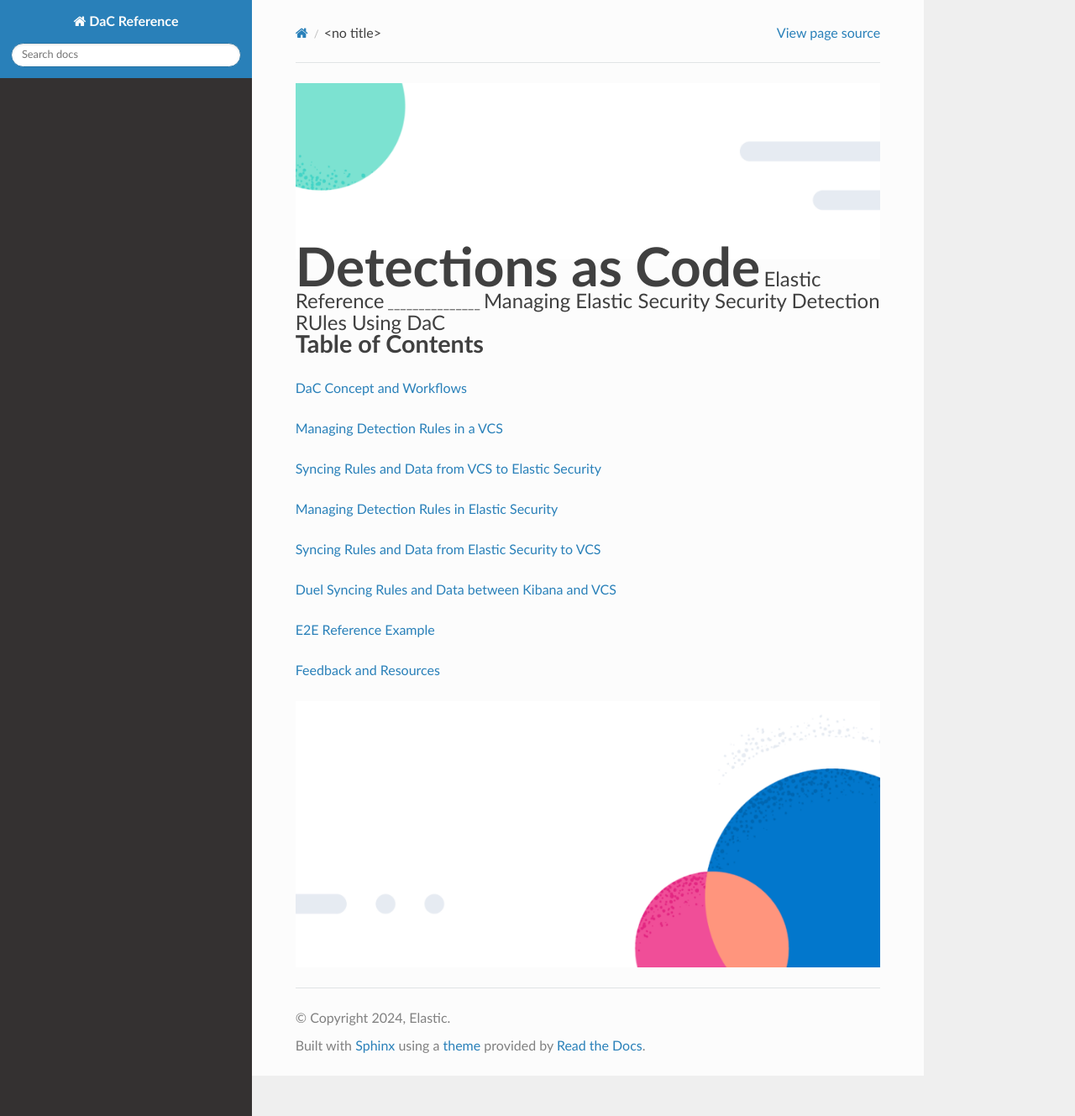
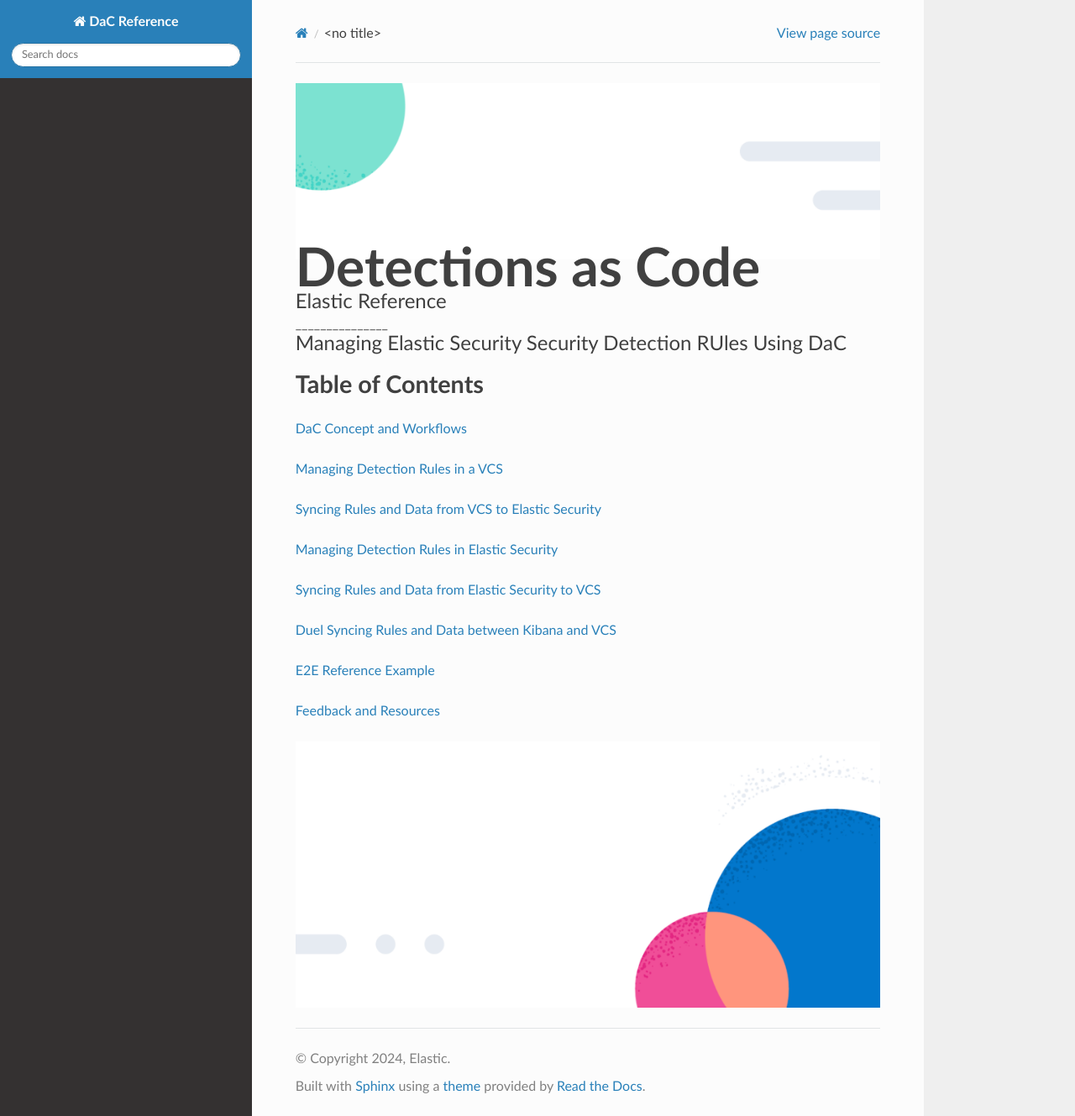
Before and after one commit to elastic/DaC-Reference, a Sphinx documentation site: the page built from docs/index.md, in a window 1280 px wide and 1329 px high. Shown: the whole window at 84% size. Built offline with Sphinx 7.4.7 and the Read the Docs theme 2.0.0, drawn with Linux system fonts in a browser that asks for light colours.

Commit message:
fix index formatting

```diff
--- a/docs/index.md
+++ b/docs/index.md
@@ -1,8 +1,8 @@
 ![Header](./_static/header.png)
-<span style="font-size:4em;font-weight: bold;">Detections as Code</span>
-<span style="font-size:1.5em;">Elastic Reference</span>
-<span style="font-size:em;">_______________</span>
-<span style="font-size:1.5em;">Managing Elastic Security Security Detection RUles Using DaC</span>
+<span style="font-size:4em;font-weight: bold;">Detections as Code</span><br>
+<span style="font-size:1.5em;">Elastic Reference</span><br>
+<span style="font-size:em;">_______________</span><br>
+<span style="font-size:1.5em;">Managing Elastic Security Security Detection RUles Using DaC</span><br>
 <br>
 <span style="font-size:1.8em;font-weight: bold;">Table of Contents</span>
 - [DaC Concept and Workflows](./dac_concept_and_workflows.md)
```
